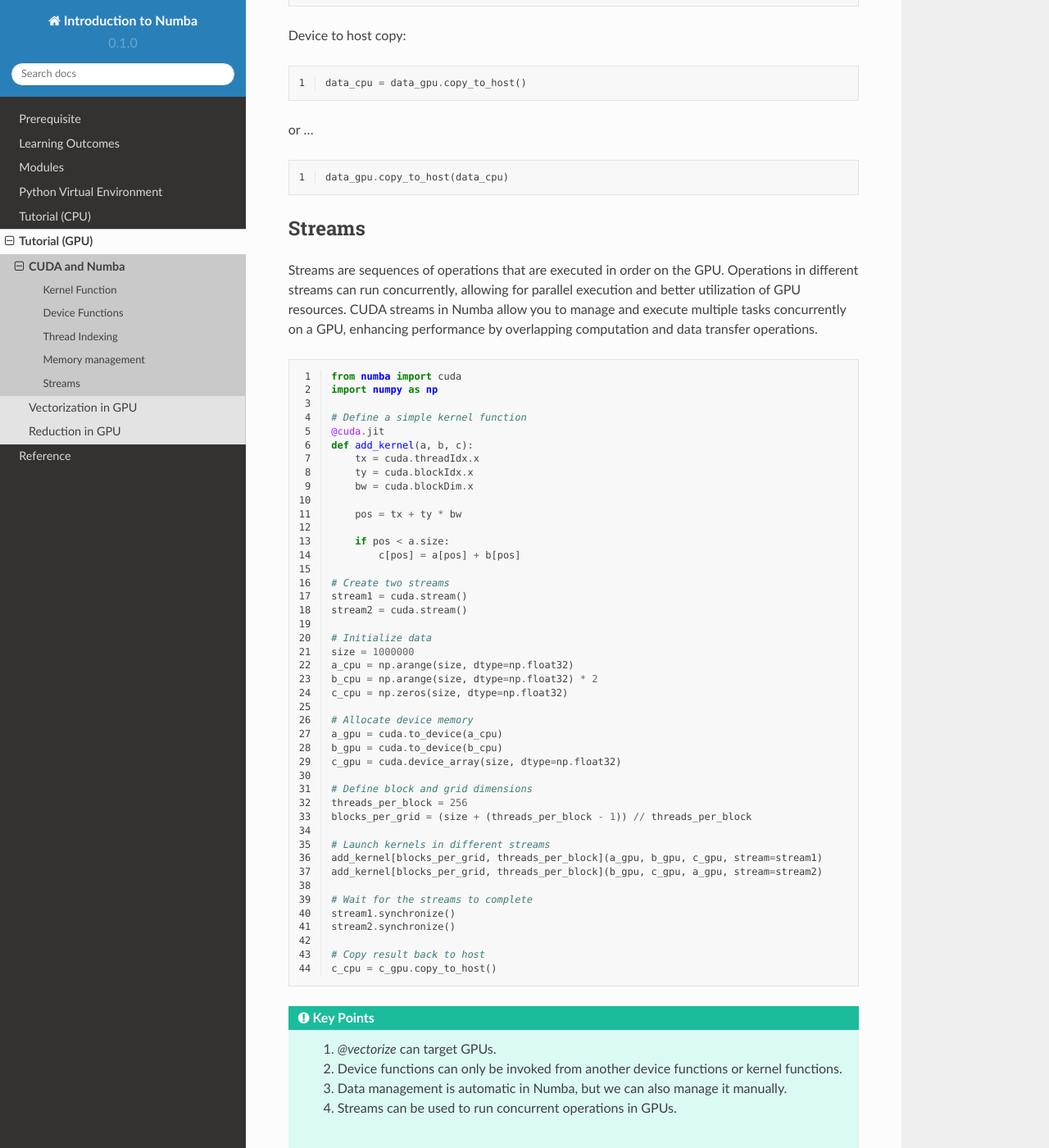
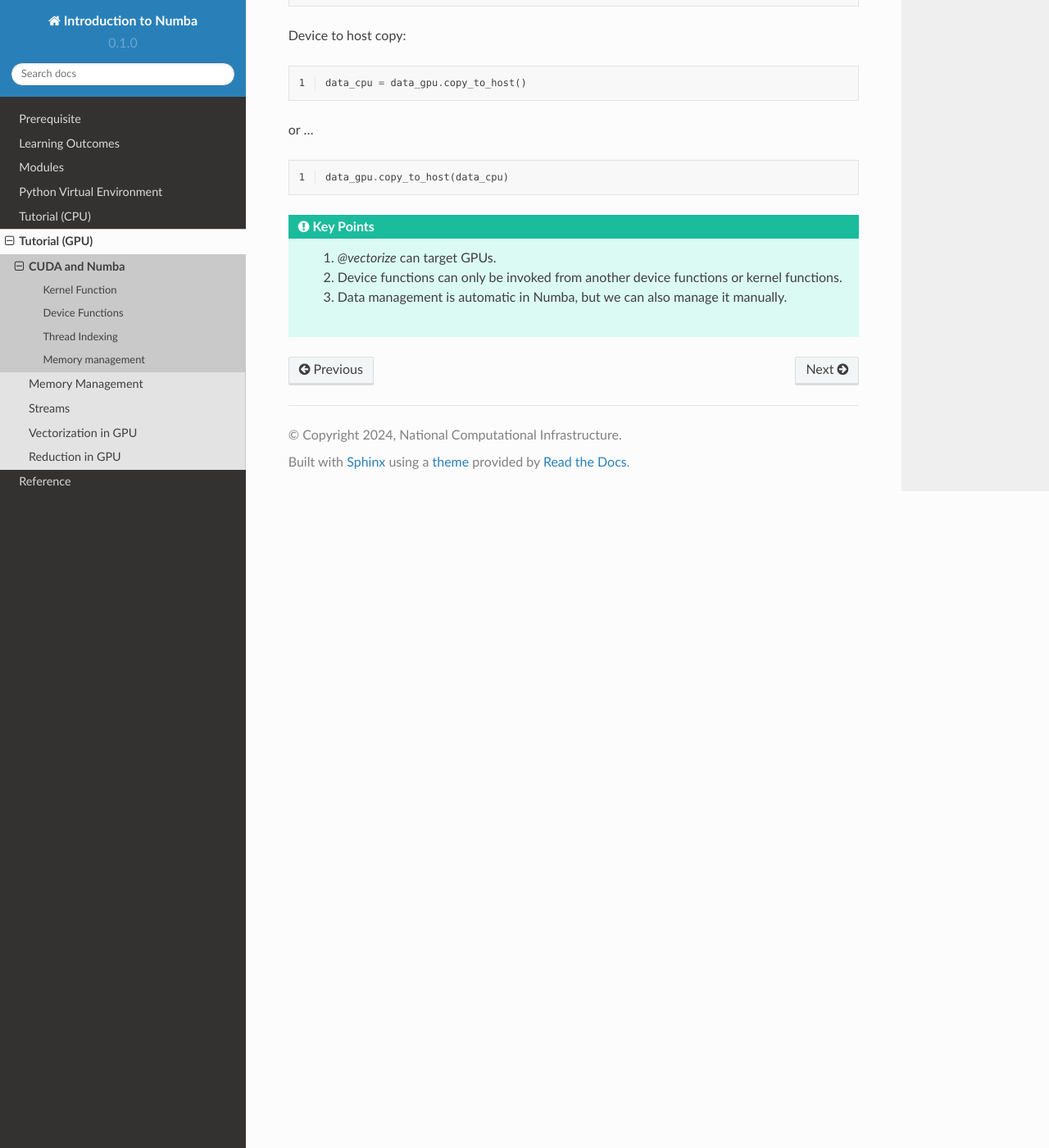
Before and after one commit to josephjohnjj/intro-to-numba, a Sphinx documentation site: the page built from docs/source/tutorial/GPU/gpu_intro.rst, in a window 1280 px wide and 1400 px high, scrolled down 1826 px. Shown: the whole window at 82% size. Built offline with Sphinx 7.4.7 and the Read the Docs theme 2.0.0, drawn with Linux system fonts in a browser that asks for light colours; pages that are not in the unit, such as notebooks, are missing from menus.

Commit message:
Rearrange documents

```diff
--- a/docs/source/tutorial.rst
+++ b/docs/source/tutorial.rst
@@ -22,5 +22,7 @@
 .. toctree::
 
     tutorial/GPU/gpu_intro
+    tutorial/GPU/gpu_mem
+    tutorial/GPU/gpu_streams
     tutorial/GPU/gpu_vect
     tutorial/GPU/gpu_reduction
--- a/docs/source/tutorial/GPU/gpu_intro.rst
+++ b/docs/source/tutorial/GPU/gpu_intro.rst
@@ -4,7 +4,7 @@
 .. admonition:: Overview
    :class: Overview
 
-    * **Tutorial:** 30 min
+    * **Tutorial:** 20 min
 
         **Objectives:**
             #. Learn how target GPUs using Numba.
@@ -115,61 +115,7 @@
 
     data_gpu.copy_to_host(data_cpu)
 
-Streams
-*******
 
-Streams are sequences of operations that are executed in order on the GPU. Operations in different
-streams can run concurrently, allowing for parallel execution and better utilization of GPU resources.
-CUDA streams in Numba allow you to manage and execute multiple tasks concurrently on a GPU, enhancing
-performance by overlapping computation and data transfer operations.
-
-..  code-block:: python
-    :linenos:
-
-    from numba import cuda
-    import numpy as np
-
-    # Define a simple kernel function
-    @cuda.jit
-    def add_kernel(a, b, c):
-        tx = cuda.threadIdx.x
-        ty = cuda.blockIdx.x
-        bw = cuda.blockDim.x
-
-        pos = tx + ty * bw
-
-        if pos < a.size:
-            c[pos] = a[pos] + b[pos]
-
-    # Create two streams
-    stream1 = cuda.stream()
-    stream2 = cuda.stream()
-
-    # Initialize data
-    size = 1000000
-    a_cpu = np.arange(size, dtype=np.float32)
-    b_cpu = np.arange(size, dtype=np.float32) * 2
-    c_cpu = np.zeros(size, dtype=np.float32)
-
-    # Allocate device memory
-    a_gpu = cuda.to_device(a_cpu)
-    b_gpu = cuda.to_device(b_cpu)
-    c_gpu = cuda.device_array(size, dtype=np.float32)
-
-    # Define block and grid dimensions
-    threads_per_block = 256
-    blocks_per_grid = (size + (threads_per_block - 1)) // threads_per_block
-
-    # Launch kernels in different streams
-    add_kernel[blocks_per_grid, threads_per_block](a_gpu, b_gpu, c_gpu, stream=stream1)
-    add_kernel[blocks_per_grid, threads_per_block](b_gpu, c_gpu, a_gpu, stream=stream2)
-
-    # Wait for the streams to complete
-    stream1.synchronize()
-    stream2.synchronize()
-
-    # Copy result back to host
-    c_cpu = c_gpu.copy_to_host()
 
 .. admonition:: Key Points
    :class: hint
@@ -177,4 +123,3 @@
     #. `@vectorize` can target GPUs.
     #. Device functions can only be invoked from another device functions or kernel functions.
     #. Data management is automatic in Numba, but we can also manage it manually.
-    #. Streams can be used to run concurrent operations in GPUs.
```
Also changed, not shown: docs/source/tutorial/GPU/gpu_mem.rst (added, +43 -0 lines), docs/source/tutorial/GPU/gpu_streams.rst (added, +68 -0 lines).
